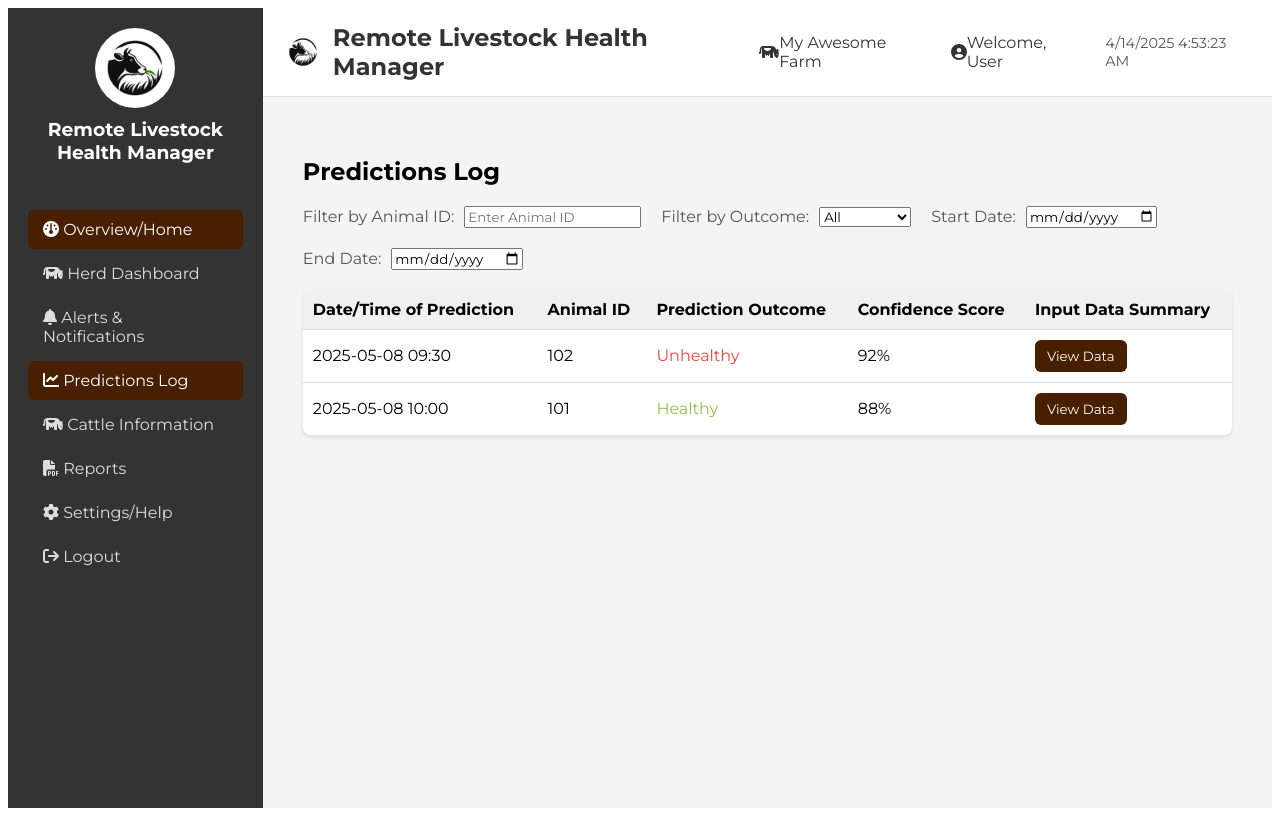
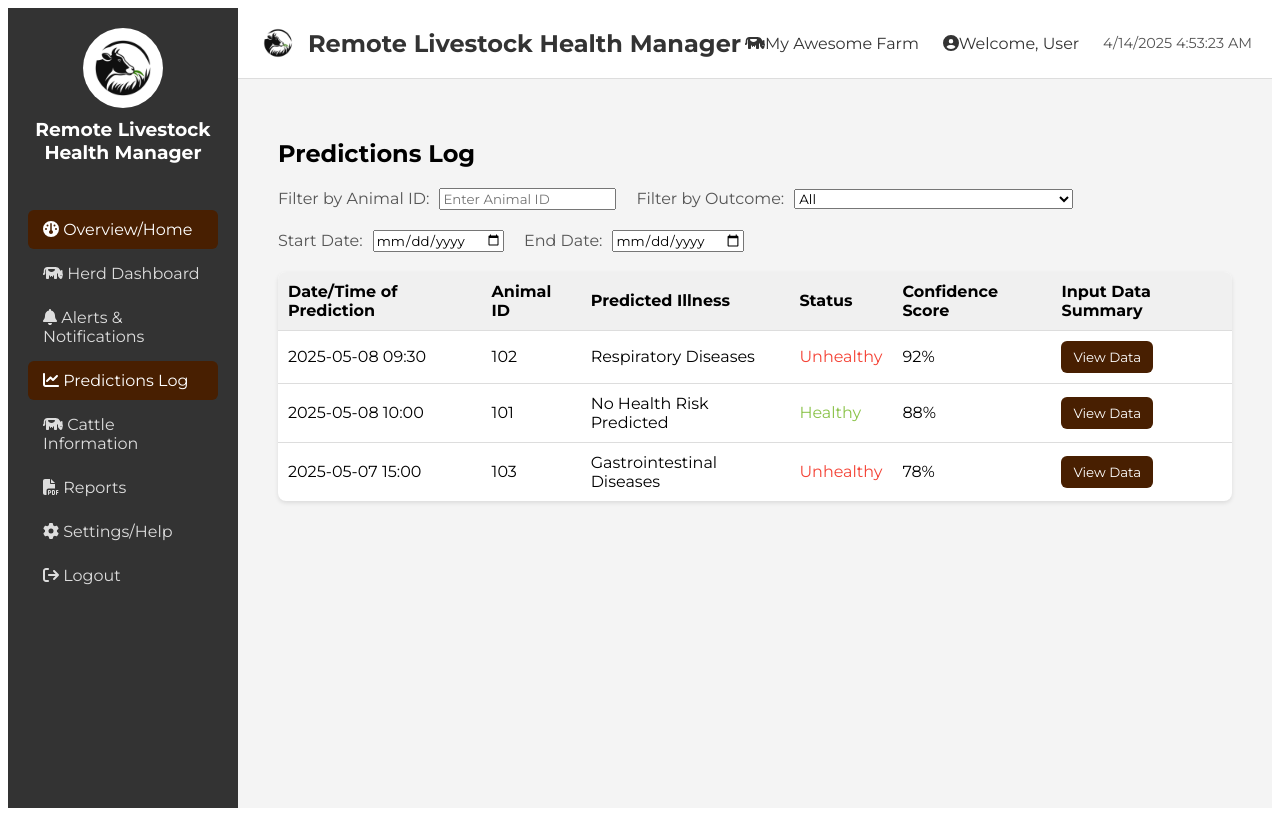
Before and after one commit to Odeyemifavour/remote-livestock-management-app, a Vue app: page /dashboard/prediction-log in a window 1280 px wide. Built offline with nearby package versions, Linux system fonts and the light colour scheme.

Commit message:
predictionLog page updated

```diff
--- a/src/components/dashboard/OverviewPage.vue
+++ b/src/components/dashboard/OverviewPage.vue
@@ -50,7 +50,7 @@
 
       <div class="quick-actions">
         <button @click="openAddAnimalModal">Add New Animal</button>
-        <button @click="$router.push('/dashboard/herd')">View Herd Dashboard</button>
+        <button @click="$router.push('/dashboard/herd-dashboard')">View Herd Dashboard</button>
       </div>
 
       <div v-if="showAddAnimalModal" class="modal-overlay">
--- a/src/components/dashboard/PredictionLogPage.vue
+++ b/src/components/dashboard/PredictionLogPage.vue
@@ -10,8 +10,15 @@
           <label for="outcome-filter">Filter by Outcome:</label>
           <select id="outcome-filter" v-model="predictionOutcomeFilter">
             <option value="">All</option>
-            <option value="Healthy">Healthy</option>
-            <option value="Unhealthy">Unhealthy</option>
+            <option value="No Health Risk Predicted">No Health Risk Predicted</option>
+            <option value="Respiratory Diseases">Respiratory Diseases</option>
+            <option value="Gastrointestinal Diseases">Gastrointestinal Diseases</option>
+            <option value="Metabolic Disorders">Metabolic Disorders</option>
+            <option value="Udder Health Issues">Udder Health Issues</option>
+            <option value="Reproductive Diseases">Reproductive Diseases</option>
+            <option value="Lameness and Musculoskeletal Issues">Lameness and Musculoskeletal Issues</option>
+            <option value="Systemic Infections">Systemic Infections</option>
+            <option value="General Illness/Morbidity/Health status">General Illness/Morbidity/Health status</option>
           </select>
         </div>
         <div class="filter">
@@ -30,7 +37,8 @@
             <tr>
               <th>Date/Time of Prediction</th>
               <th>Animal ID</th>
-              <th>Prediction Outcome</th>
+              <th>Predicted Illness</th>
+              <th>Status</th>
               <th>Confidence Score</th>
               <th>Input Data Summary</th>
             </tr>
@@ -39,9 +47,8 @@
             <tr v-for="prediction in filteredPredictions" :key="prediction.id">
               <td>{{ prediction.dateTime }}</td>
               <td>{{ prediction.animalId }}</td>
-              <td :class="{ 'healthy': prediction.outcome === 'Healthy', 'unhealthy': prediction.outcome === 'Unhealthy' }">
-                {{ prediction.outcome }}
-              </td>
+              <td>{{ prediction.outcome }}</td>
+              <td :class="{ 'healthy': prediction.status === 'Healthy', 'unhealthy': prediction.status === 'Unhealthy' }">{{ prediction.status }}</td>
               <td>{{ prediction.confidenceScore !== null ? prediction.confidenceScore + '%' : 'N/A' }}</td>
               <td>
                 <button @click="showInputDialog(prediction.inputData)">View Data</button>
@@ -56,7 +63,7 @@
         <div class="modal">
           <span class="close-icon" @click="closeInputDialog">×</span>
           <h3>Input Data Summary</h3>
-          <pre>{{ JSON.stringify(selectedInputData, null, 2) }}</pre>
+          <pre>{{ formatInputData(selectedInputData) }}</pre>
           <button @click="closeInputDialog">Close</button>
         </div>
       </div>
@@ -68,8 +75,9 @@
 
   // Dummy Predictions Data - Replace with API call
   const predictionsData = ref([
-    { id: 1, dateTime: '2025-05-08 09:30', animalId: 102, outcome: 'Unhealthy', confidenceScore: 92, inputData: { feverIndex: 4.5, respiratoryRate: 35 /* ... other features */ } },
-    { id: 2, dateTime: '2025-05-08 10:00', animalId: 101, outcome: 'Healthy', confidenceScore: 88, inputData: { feverIndex: 2.1, respiratoryRate: 25 /* ... other features */ } },
+    { id: 1, dateTime: '2025-05-08 09:30', animalId: 102, outcome: 'Respiratory Diseases', confidenceScore: 92, inputData: { body_temperature: 39.8, breed_type: 'Jersey', respiratory_rate: 35, milk_production: 18, walking_capacity: 1, sleeping_duration: 14, body_condition_score: 2, heart_rate: 75, eating_duration: 4, lying_down_duration: 16, ruminating: 6, rumen_fill: 2, faecal_consistency: 'Loose' }, status: 'Unhealthy' },
+    { id: 2, dateTime: '2025-05-08 10:00', animalId: 101, outcome: 'No Health Risk Predicted', confidenceScore: 88, inputData: { body_temperature: 38.5, breed_type: 'Holstein', respiratory_rate: 25, milk_production: 25, walking_capacity: 4, sleeping_duration: 10, body_condition_score: 3, heart_rate: 60, eating_duration: 6, lying_down_duration: 12, ruminating: 8, rumen_fill: 4, faecal_consistency: 'Normal' }, status: 'Healthy' },
+    { id: 3, dateTime: '2025-05-07 15:00', animalId: 103, outcome: 'Gastrointestinal Diseases', confidenceScore: 78, inputData: { body_temperature: 37.9, breed_type: 'Angus', respiratory_rate: 20, milk_production: null, walking_capacity: 5, sleeping_duration: 11, body_condition_score: 4, heart_rate: 52, eating_duration: 8, lying_down_duration: 10, ruminating: 9, rumen_fill: 5, faecal_consistency: 'Watery' }, status: 'Unhealthy' },
     // Add more prediction logs
   ]);
 
@@ -104,7 +112,21 @@
     showInputDataDialog.value = false;
     selectedInputData.value = null;
   };
+
+  const formatInputData = (data) => {
+    let formattedString = '';
+    for (const key in data) {
+      if (Object.hasOwnProperty.call(data, key)) {
+        formattedString += `${key}: ${data[key]}\n`;
+      }
+    }
+    return formattedString;
+  };
   </script>
+
+
+
+
 
   <style scoped>
   .predictions-log-container {
```
